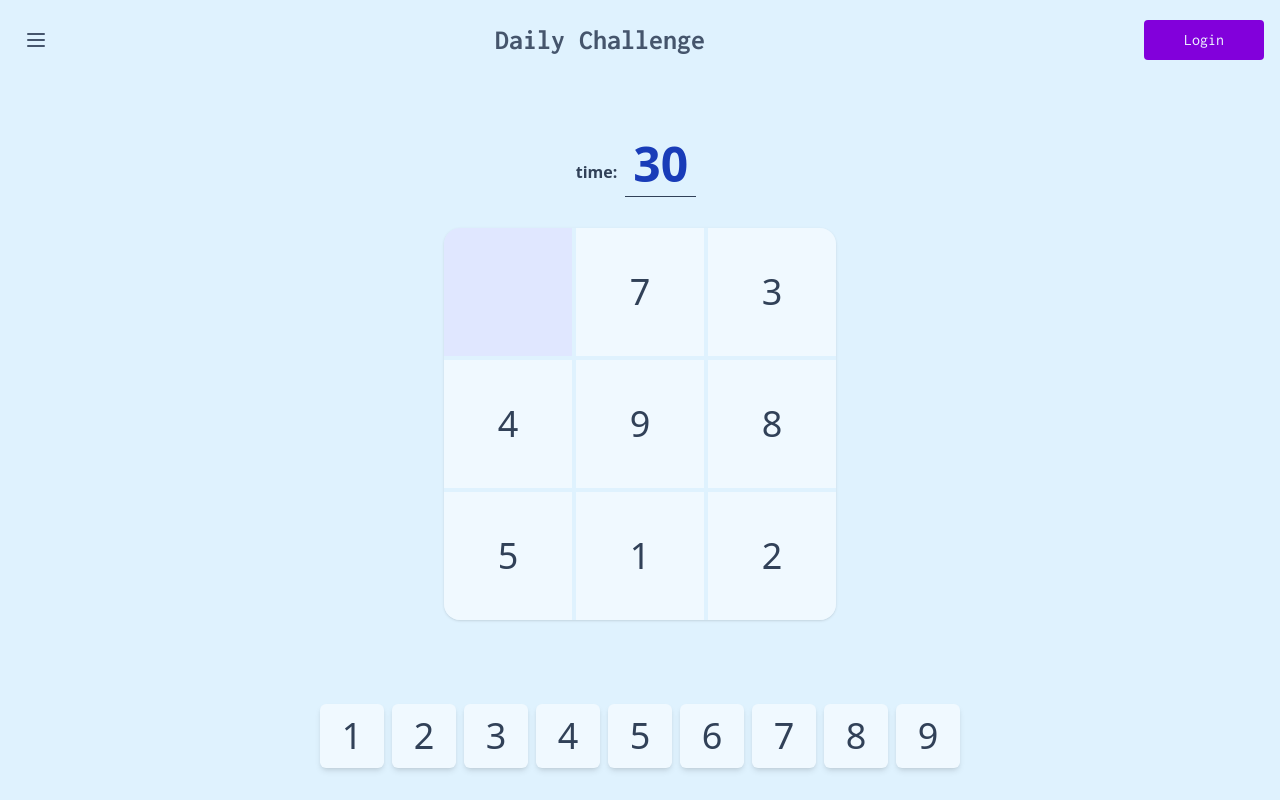
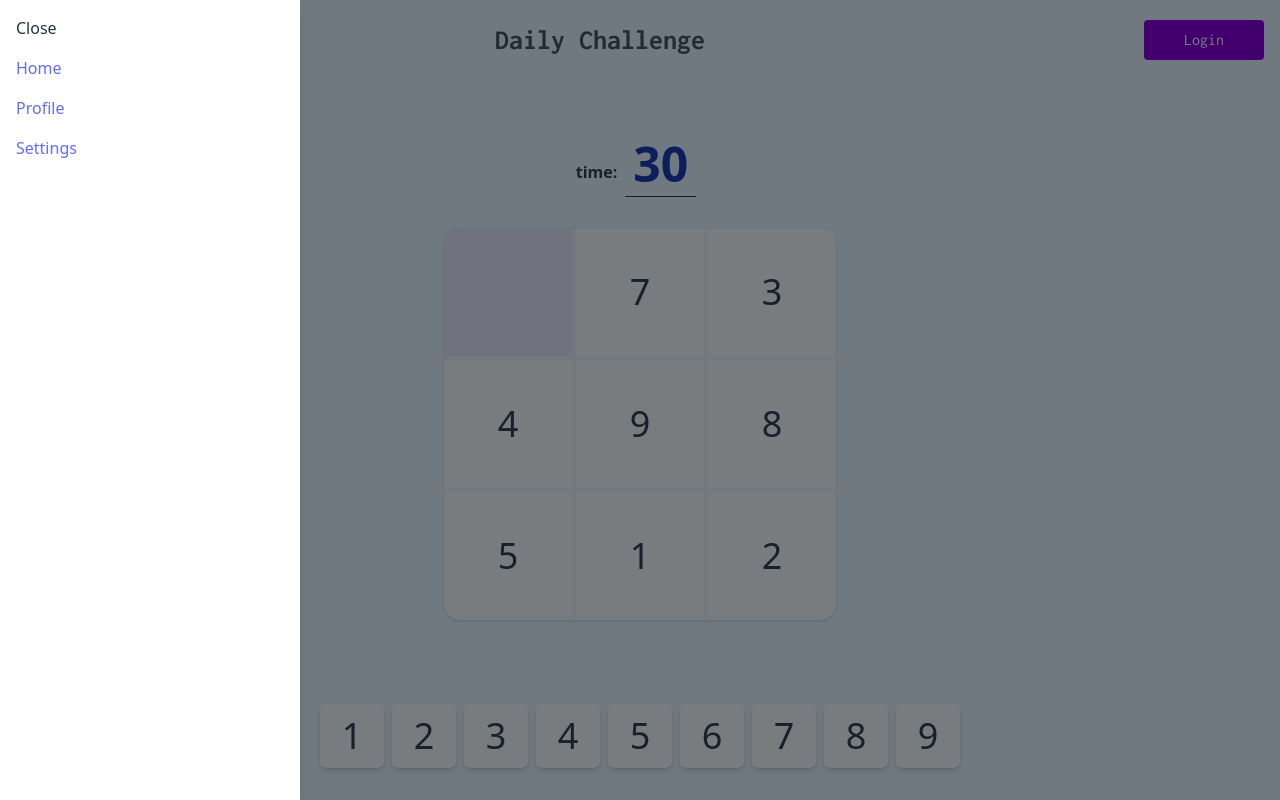
Before and after one commit to Sofia-Ortega/sudoku-blitz, a React (Vite) app: page / in a window 1280 px wide. Both pictures are taken after a click on the element 36 px from the left and 39 px from the top of the page. Built offline with nearby package versions, Linux system fonts and the light colour scheme.

Commit message:
menu modal skeleton

```diff
--- a/src/components/Header/Header.tsx
+++ b/src/components/Header/Header.tsx
@@ -1,7 +1,8 @@
 import { Dispatch, SetStateAction, useState } from "react";
-import HamburgerIcon from "../../assets/HamburgerIcon";
 import HamburgerButton from "./HamburgerButton";
 import HeaderBadge from "./HeaderBadge";
+import SideMenu from "./SideMenu";
+import { AnimatePresence, motion } from "motion/react";
 interface Props {
   dailyChallenge: boolean;
   setDailyChallenge: Dispatch<SetStateAction<boolean>>;
@@ -19,6 +20,21 @@ export default function Header({ dailyChallenge }: Props) {
         </h1>
         <HeaderBadge />
       </div>
+
+      <AnimatePresence>
+        {isModalOpen && (
+          <>
+            <motion.div
+              className="fixed inset-0 bg-black opacity-50 z-40"
+              onClick={() => setIsModalOpen(false)}
+              initial={{ opacity: 0 }}
+              animate={{ opacity: 0.5 }}
+              exit={{ opacity: 0, transition: { delay: 0.4, duration: 0.3 } }}
+            />
+            <SideMenu onClose={() => setIsModalOpen(false)} />
+          </>
+        )}
+      </AnimatePresence>
     </header>
   );
 }
--- /dev/null
+++ b/src/components/Header/SideMenu.tsx
@@ -0,0 +1,25 @@
+import { motion } from "motion/react";
+
+export default function SideMenu({ onClose }: { onClose: () => void }) {
+  return (
+    <motion.div
+      initial={{ width: 0, opacity: 0 }}
+      animate={{ width: 300, opacity: 100 }}
+      exit={{ width: 0, opacity: 0, transition: { delay: 0.4, duration: 0.3 } }}
+      // initial={{ x: -100 }}
+      // animate={{ x: 0 }}
+      // exit={{ x: -100, opacity: 0 }}
+      // transition={{ type: "spring" }}
+      className="fixed top-0 left-0 w-64 h-full bg-white shadow-lg z-50 p-4 transition-transform"
+    >
+      <button onClick={onClose} className="text-right mb-4">
+        Close
+      </button>
+      <nav className="flex flex-col gap-4">
+        <a href="#">Home</a>
+        <a href="#">Profile</a>
+        <a href="#">Settings</a>
+      </nav>
+    </motion.div>
+  );
+}
```
